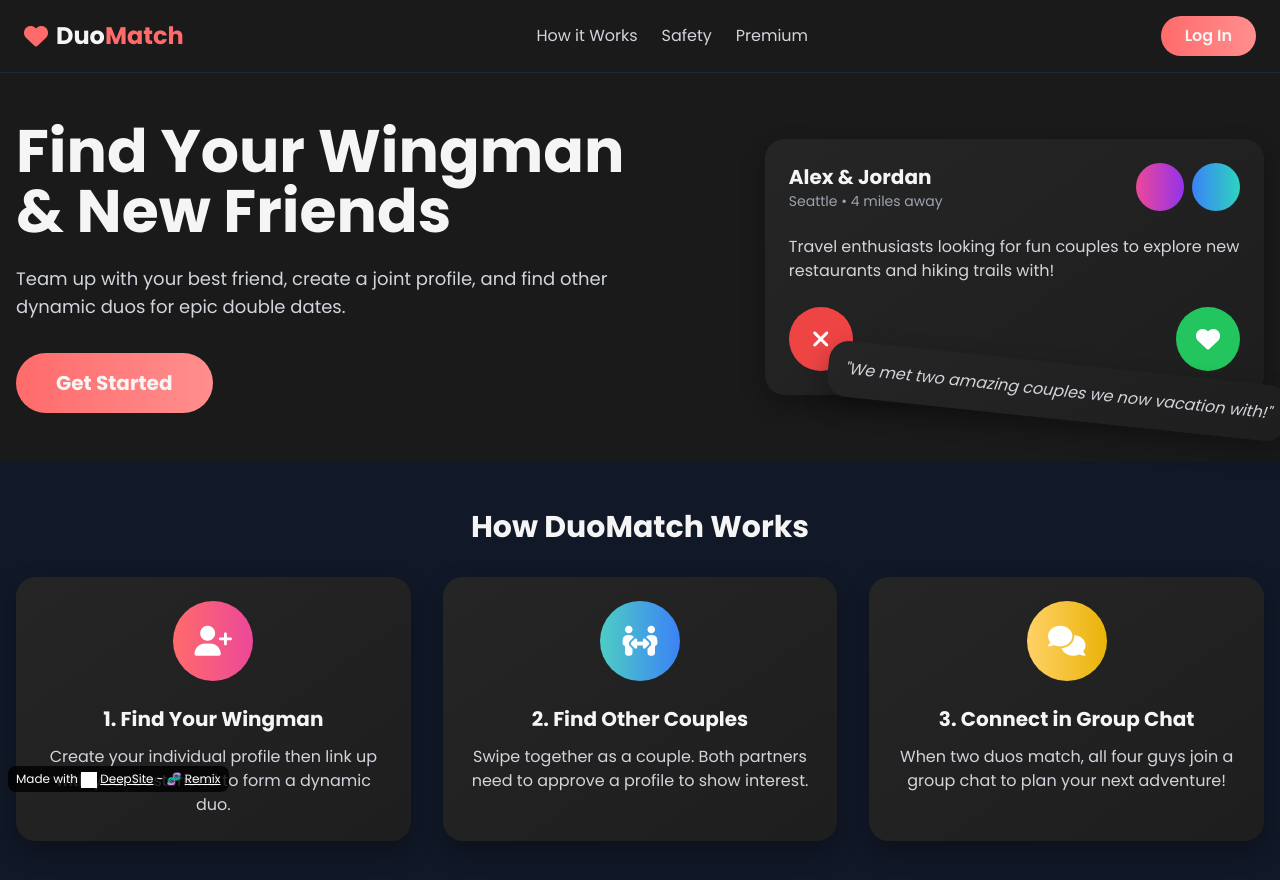
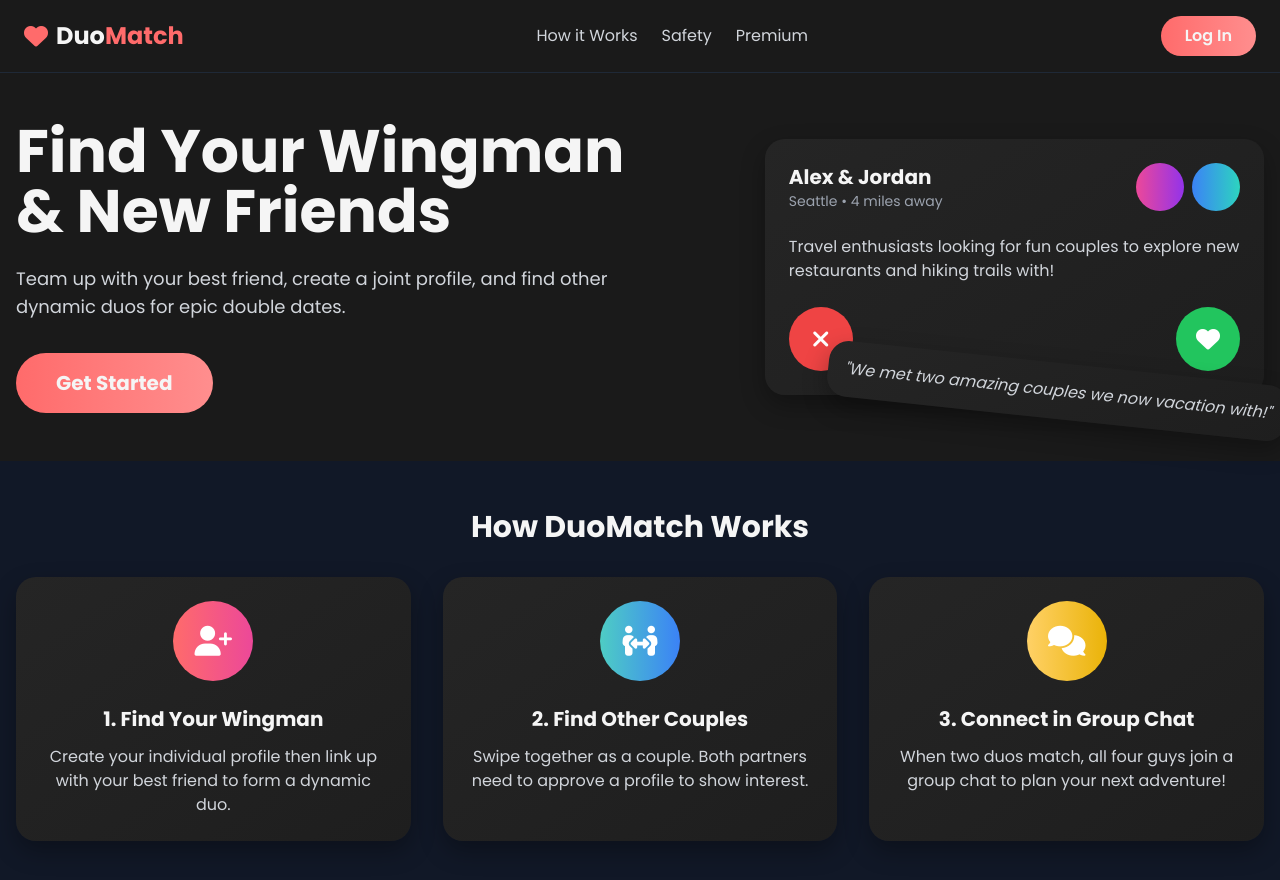
Before and after one commit to ThechosenOne228/DuoMatch, a plain HTML site: page index.html in a window 1280 px wide. Drawn offline with nearby package versions, Linux system fonts and the light colour scheme; grey boxes are pictures that could not be loaded.

Commit message:
Update index.html

```diff
--- a/index.html
+++ b/index.html
@@ -595,5 +595,4 @@
         // Show landing page on load
         showPage('landing');
     </script>
-<p style="border-radius: 8px; text-align: center; font-size: 12px; color: #fff; margin-top: 16px;position: fixed; left: 8px; bottom: 8px; z-index: 10; background: rgba(0, 0, 0, 0.8); padding: 4px 8px;">Made with <img src="https://enzostvs-deepsite.hf.space/logo.svg" alt="DeepSite Logo" style="width: 16px; height: 16px; vertical-align: middle;display:inline-block;margin-right:3px;filter:brightness(0) invert(1);"><a href="https://enzostvs-deepsite.hf.space" style="color: #fff;text-decoration: underline;" target="_blank" >DeepSite</a> - 🧬 <a href="https://enzostvs-deepsite.hf.space?remix=Thechoseone/duo-match" style="color: #fff;text-decoration: underline;" target="_blank" >Remix</a></p></body>
 </html>
```
